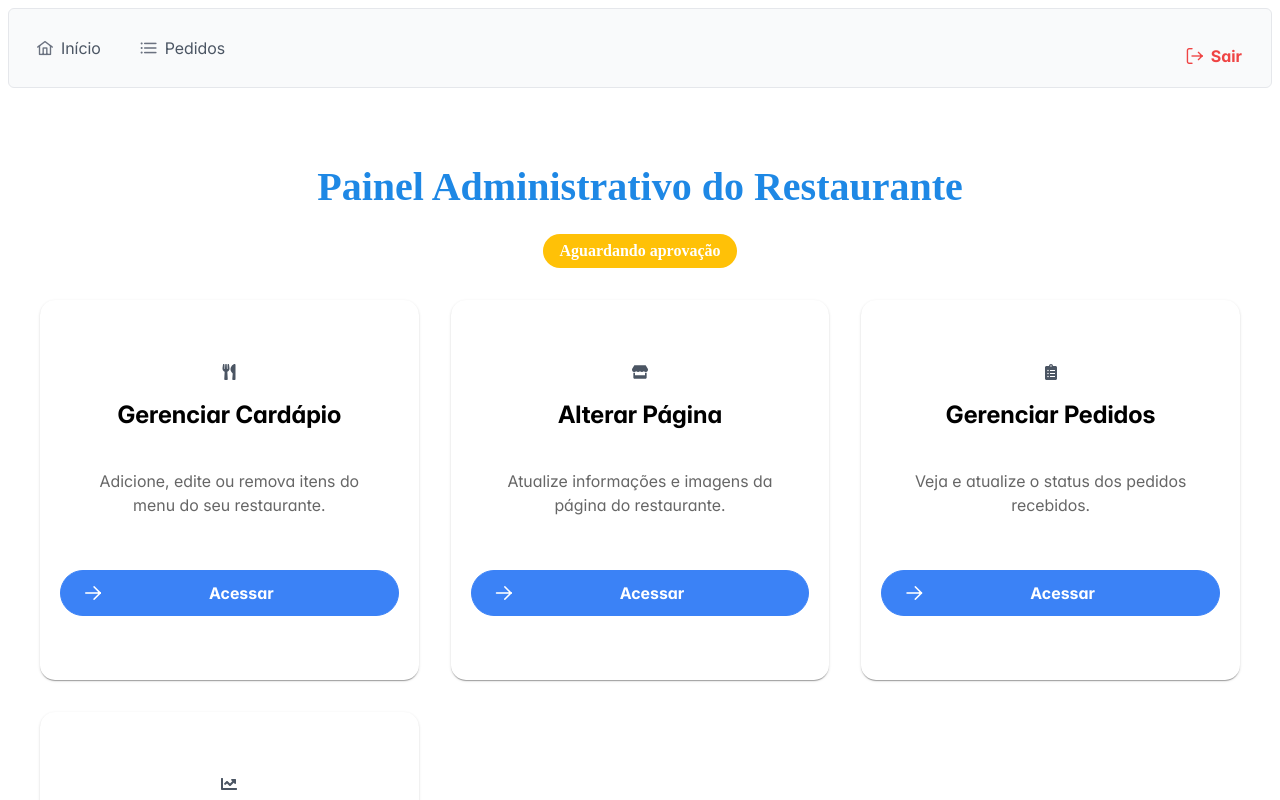
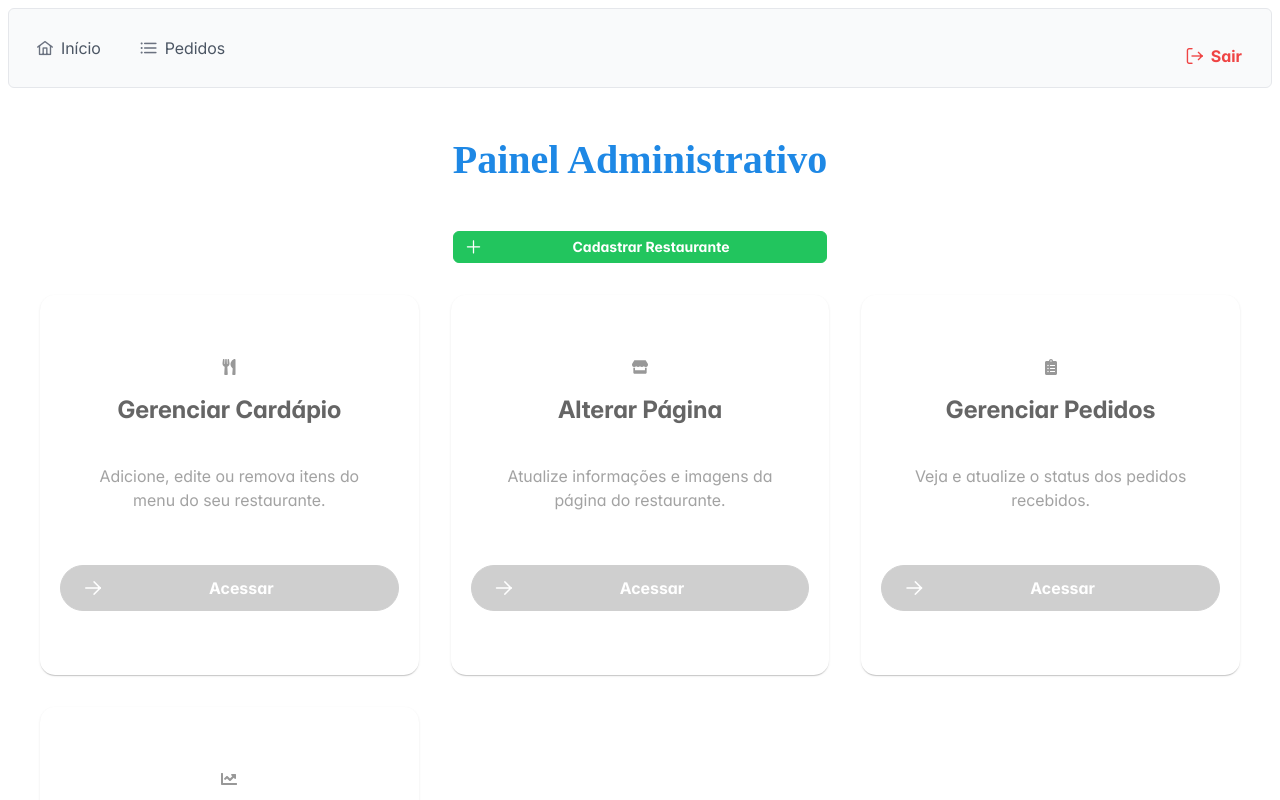
Before and after one commit to W3SK3RRX/frontend-pedidos, a React (Vite) app: page /restaurant/dashboard in a window 1280 px wide. Shown: the top 800 px of the page. Built offline with nearby package versions, Linux system fonts and the light colour scheme; no server answers; sample sign-in values are in the browser's storage.

Commit message:
cadastro de restaurante

```diff
--- a/src/pages/Restaurant/RestaurantAdminDashboard.jsx
+++ b/src/pages/Restaurant/RestaurantAdminDashboard.jsx
@@ -1,4 +1,4 @@
-import { useEffect } from 'react';
+import { useEffect, useState } from 'react';
 import { Card } from 'primereact/card';
 import { Button } from 'primereact/button';
 import { useNavigate } from 'react-router-dom';
@@ -9,6 +9,8 @@ import '../../styles/RestaurantAdminDashboard.css';
 
 export default function RestaurantAdminDashboard() {
     const navigate = useNavigate();
+    const [hasRestaurant, setHasRestaurant] = useState(false);
+    const [restaurantStatus, setRestaurantStatus] = useState("pendente");
 
     useEffect(() => {
         const token = localStorage.getItem('token');
@@ -17,15 +19,21 @@ export default function RestaurantAdminDashboard() {
             return;
         }
 
-        // Configure axios with token
-        axios.defaults.headers.common['Authorization'] = `Bearer ${token}`;
-
-        // You can add an API call here to verify restaurant owner status
-        // and fetch restaurant status if needed
+        // Check if user has a restaurant
+        axios.get('http://localhost:8000/api/restaurants/my-restaurants/', {
+            headers: { 'Authorization': `Bearer ${token}` }
+        })
+        .then(response => {
+            setHasRestaurant(response.data.length > 0);
+            if (response.data.length > 0) {
+                setRestaurantStatus(response.data[0].status);
+            }
+        })
+        .catch(error => {
+            console.error("Erro ao verificar restaurante:", error);
+            setHasRestaurant(false);
+        });
     }, [navigate]);
-
-    // Mock do status do restaurante (pode ser alterado quando integrado com API)
-    const restaurantStatus = "Aguardando aprovação";
 
     const statusColors = {
         "Ativo": "#28a745",
@@ -65,15 +73,27 @@ export default function RestaurantAdminDashboard() {
             <MenuBar />
             <div className="dashboard-container">
                 <div className="dashboard-header">
-                    <h1 className="dashboard-title">Painel Administrativo do Restaurante</h1>
-                    <div className="status-indicator" style={{ backgroundColor: statusColors[restaurantStatus] }}>
-                        {restaurantStatus}
+                    <div className="header-content">
+                        <h1 className="dashboard-title">Painel Administrativo</h1>
+                        {!hasRestaurant && (
+                            <Button
+                                label="Cadastrar Restaurante"
+                                icon="pi pi-plus"
+                                className="p-button-success p-button-sm"
+                                onClick={() => navigate('/restaurant/create')}
+                            />
+                        )}
                     </div>
+                    {hasRestaurant && (
+                        <div className="status-indicator" style={{ backgroundColor: statusColors[restaurantStatus] }}>
+                            {restaurantStatus.charAt(0).toUpperCase() + restaurantStatus.slice(1)}
+                        </div>
+                    )}
                 </div>
 
                 <div className="dashboard-grid">
                     {cardData.map((card, index) => (
-                        <Card key={index} className="dashboard-card">
+                        <Card key={index} className={`dashboard-card ${!hasRestaurant ? 'disabled-card' : ''}`}>
                             <div className="card-content">
                                 {card.icon}
                                 <h2>{card.title}</h2>
@@ -83,6 +103,7 @@ export default function RestaurantAdminDashboard() {
                                     icon="pi pi-arrow-right"
                                     className="p-button-rounded p-button-primary"
                                     onClick={() => navigate(card.path)}
+                                    disabled={!hasRestaurant}
                                 />
                             </div>
                         </Card>
--- a/src/styles/RestaurantAdminDashboard.css
+++ b/src/styles/RestaurantAdminDashboard.css
@@ -3,20 +3,50 @@
     padding: 2rem;
     margin-top: 1rem;
 }
+.disabled-card {
+    opacity: 0.6;
+    cursor: not-allowed;
+    pointer-events: none;
+}
 
+.disabled-card .card-content {
+    filter: grayscale(1);
+}
+.dashboard-header {
+    display: flex;
+    flex-direction: column;
+    align-items: center;
+    justify-content: center;
+    margin-bottom: 2rem;
+    text-align: center;
+}
+
+.header-content {
+    display: flex;
+    flex-direction: column;
+    align-items: center;
+    gap: 1rem;
+}
+
+.dashboard-title {
+    margin: 0;
+    text-align: center;
+}
+.p-button-sm {
+    font-size: 0.875rem;
+    padding: 0.4rem 0.8rem;
+}
 .dashboard-header {
     margin-bottom: 2rem;
     text-align: center;
     position: relative;
 }
-
 .dashboard-title {
     color: #1e88e5;
     font-size: 2.5rem;
     margin-bottom: 1rem;
     font-weight: 600;
 }
-
 .status-indicator {
     display: inline-block;
     padding: 0.5rem 1rem;
@@ -25,7 +55,6 @@
     font-weight: bold;
     margin-top: 0.5rem;
 }
-
 .dashboard-grid {
     display: grid;
     grid-template-columns: repeat(auto-fit, minmax(300px, 1fr));
@@ -33,18 +62,15 @@
     max-width: 1400px;
     margin: 0 auto;
 }
-
 .dashboard-card {
     transition: transform 0.2s, box-shadow 0.2s;
     border-radius: 15px !important;
     overflow: hidden;
 }
-
 .dashboard-card:hover {
     transform: translateY(-5px);
     box-shadow: 0 8px 16px rgba(0,0,0,0.1) !important;
 }
-
 .card-content {
     display: flex;
     flex-direction: column;
@@ -54,7 +80,6 @@
     height: 300px; /* Fixed height for cards */
     position: relative; /* For absolute positioning of button */
 }
-
 .dashboard-card p {
     color: #666;
     margin-bottom: 2rem;
@@ -65,24 +90,20 @@
     -webkit-line-clamp: 3;
     -webkit-box-orient: vertical;
 }
-
 .p-button.p-button-rounded {
     padding: 0.75rem 1.5rem;
     font-weight: 600;
     position: absolute;
     bottom: 1.5rem;
 }
-
 @media screen and (max-width: 768px) {
     .dashboard-container {
         padding: 1rem;
     }
-
-    .dashboard-title {
+.dashboard-title {
         font-size: 2rem;
     }
-
-    .dashboard-grid {
+.dashboard-grid {
         grid-template-columns: 1fr;
     }
 }
```
